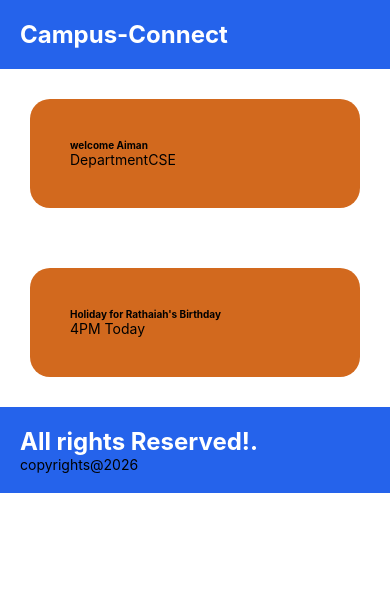
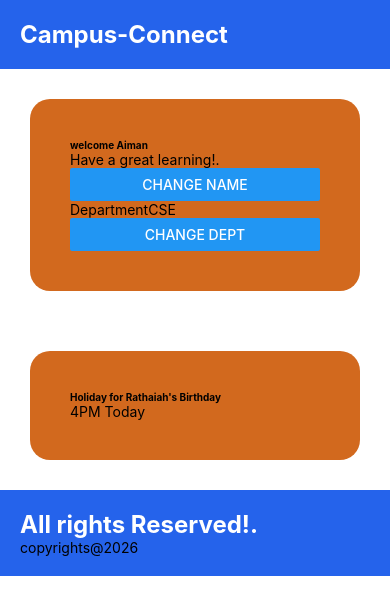
Before and after one commit to aimanarshiya/campus-connect, a React Native app: screen / in a window 390 px wide. Shown: the top 614 px of the page. Built offline with nearby package versions, Linux system fonts and the light colour scheme.

Commit message:
using useStates

```diff
--- a/Screens/HomeScreen.js
+++ b/Screens/HomeScreen.js
@@ -7,10 +7,7 @@ export default function HomeScreen(){
     return (
         <View>
             <Header/>
-            <WelcomeCard
-                name="Aiman"
-                dept="CSE"
-            />
+            <WelcomeCard />
             <NoticeCard
                 description="4PM Today"
                 title="Holiday for Rathaiah's Birthday" />
--- a/components/WelcomeCard.js
+++ b/components/WelcomeCard.js
@@ -1,15 +1,33 @@
-import { StyleSheet, Text, View } from 'react-native';
-export default function WelcomeCard(props){
-    let name = "Aiman Arshiya"
+import { StyleSheet, Text, View, Button } from 'react-native';
+import {useState} from "react";
+
+
+export default function WelcomeCard(){
+
+    // let name = "Aiman Arshiya"
+    const [name,setName] = useState("Aiman");
+    const [dept,setDept] = useState("CSE");
+
     return(
         <View style={styles.card}>
             <Text
             style={styles.title} >
-                welcome {props.name}
+                welcome {name}
             </Text>
+
             <Text>
-                Department{props.dept}
+                Have a great learning!.
             </Text>
+            <Button title="change name"
+                onPress={() =>setName("Revathi")}
+            />
+            <Text>
+                Department{dept}
+            </Text>
+            <Button title="change dept"
+                onPress={() =>setDept("ECE")}
+            />
+
         </View>
     )
 }
```
